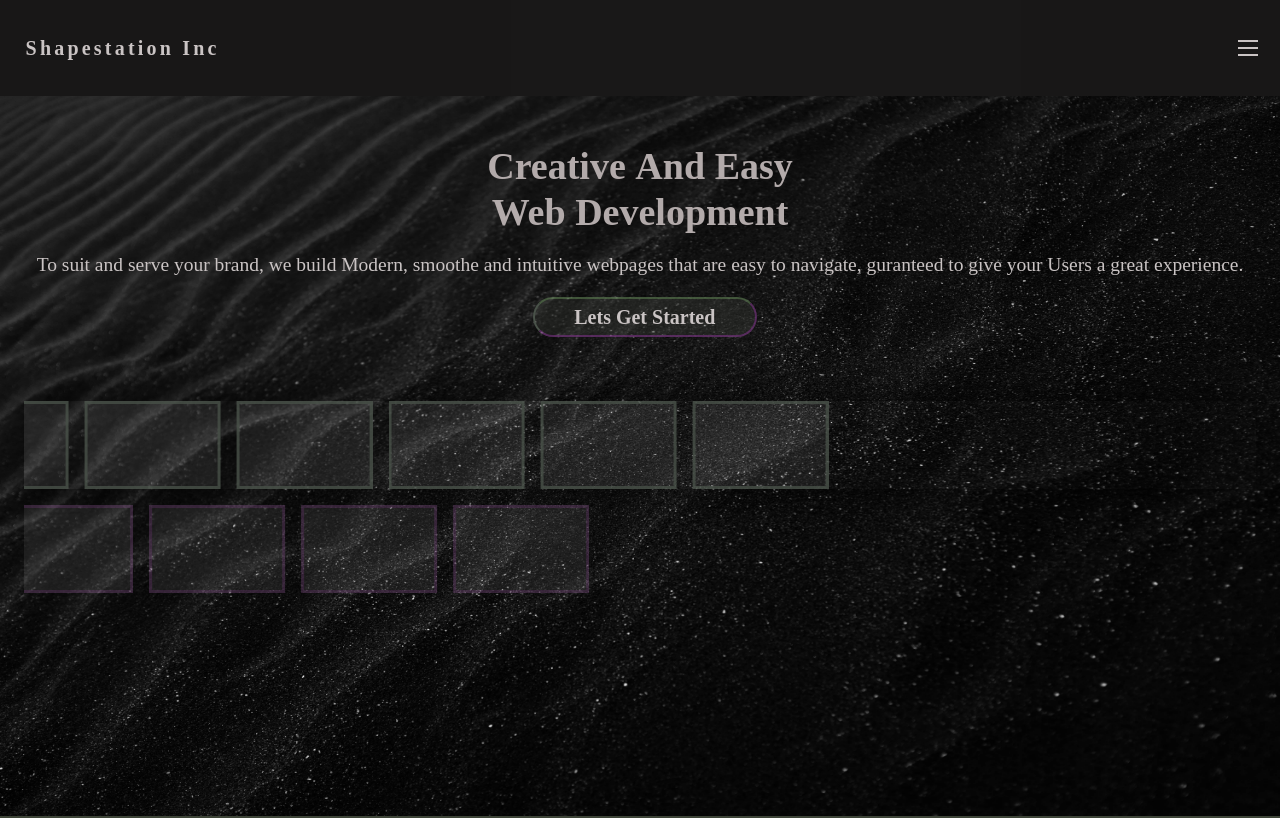
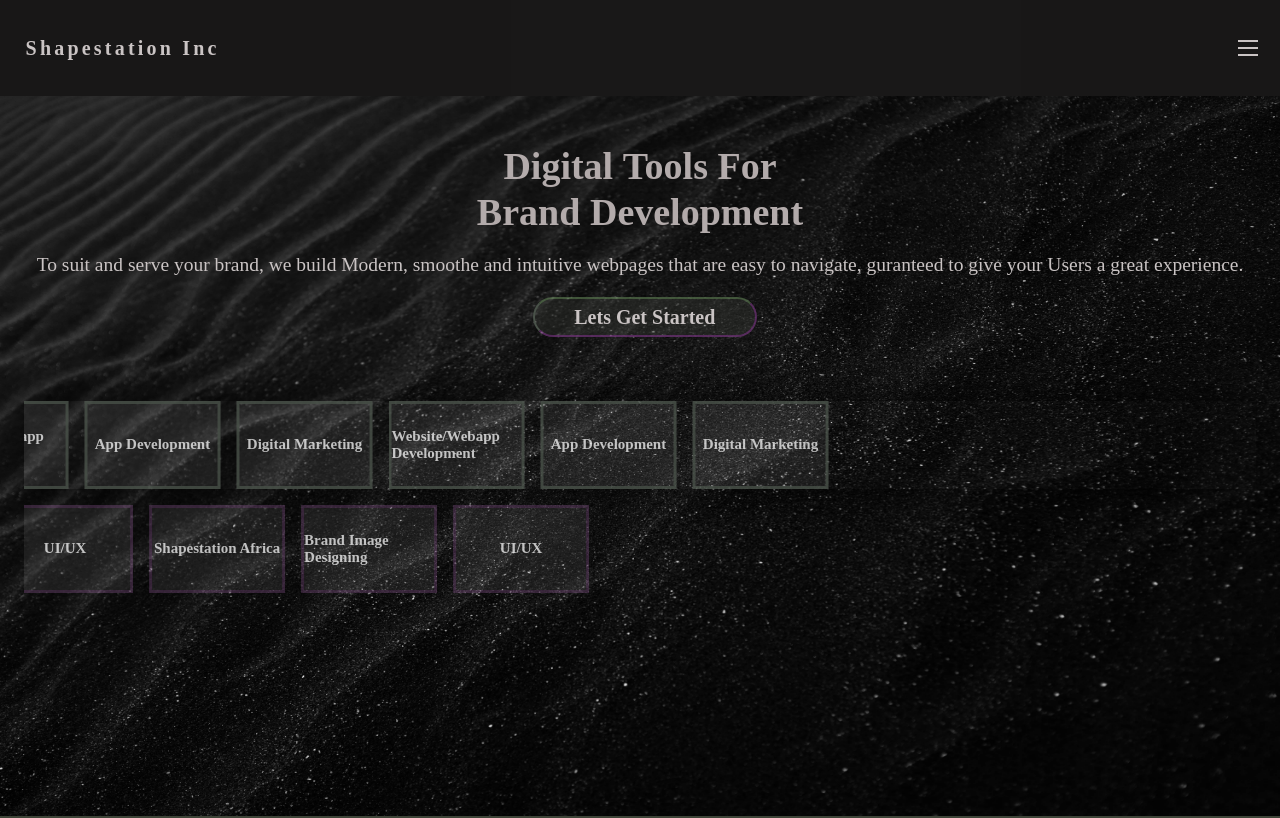
Before and after one commit to firemasterleo/shapestation, a Vue app: page / in a window 1280 px wide. Shown: the top 818 px of the page. Built offline with nearby package versions, Linux system fonts and the light colour scheme; a web font is replaced by a local one.

Commit message:
Update HomePage.vue

```diff
--- a/src/components/HomePage.vue
+++ b/src/components/HomePage.vue
@@ -12,12 +12,12 @@
         <div class="heroheading">
 
             <div class="line1">
-                <h1 ref="first">Creative </h1>
-                <h1 ref="second">And</h1>
-                <h1 ref="third">Easy</h1>
+                <h1 ref="first">Digital </h1>
+                <h1 ref="second">Tools</h1>
+                <h1 ref="third">For</h1>
             </div>
             <div class="line2">
-                <h1 ref="fourth">Web</h1>
+                <h1 ref="fourth">Brand</h1>
                 <h1 ref="fifth">Development</h1>
             </div>
             <p>To suit and serve your brand, we build Modern, smoothe and intuitive webpages that are easy to navigate, guranteed to give your Users a great experience.</p>
@@ -28,27 +28,27 @@
 
             <div class="slider1">
                 <div class="innerslider">
-                    <div class="first"></div>
-                    <div class="second"></div>
-                    <div class="third"></div>
+                    <div class="first"><h5>Website/Webapp Development</h5> </div>
+                    <div class="second"><h5>App Development</h5> </div>
+                    <div class="third"><h5>Digital Marketing</h5></div>
                 </div>
                 <div class="innerslider">
-                    <div class="first"></div>
-                    <div class="second"></div>
-                    <div class="third"></div>
+                    <div class="first"><h5>Website/Webapp Development</h5></div>
+                    <div class="second"><h5>App Development</h5></div>
+                    <div class="third"><h5>Digital Marketing</h5></div>
                 </div>
             </div>
 
             <div class="slider2">
                 <div class="innerslider">
-                    <div class="first"></div>
-                    <div class="second"></div>
-                    <div class="third"></div>
+                    <div class="first"><h5>Shapestation Africa</h5></div>
+                    <div class="second"><h5>Brand image Designing</h5></div>
+                    <div class="third"><h5>UI/UX</h5></div>
                 </div>
                 <div class="innerslider">
-                    <div class="first"></div>
-                    <div class="second"></div>
-                    <div class="third"></div>
+                    <div class="first"><h5>Shapestation Africa</h5></div>
+                    <div class="second"><h5>Brand Image Designing</h5></div>
+                    <div class="third"><h5>UI/UX</h5></div>
                 </div>
             </div>
 
@@ -279,11 +279,20 @@
 
 
                     div {
-                        background-color: rgba(255, 255, 255, 0.078); /* Adjust the alpha value as needed */
+                        display: flex;
+                    justify-content: center;
+                    align-items: center;
+                    background-color: rgba(255, 255, 255, 0.078); /* Adjust the alpha value as needed */
 
-                        width: 8.5rem;
-                        height: 5.5rem;
-                        border: solid rgba(73, 82, 73, 0.765);
+                    width: 8.5rem;
+                    height: 5.5rem;
+                    border: solid rgba(73, 82, 73, 0.765);
+
+                    h5 {
+                            font-size: 15px;
+                            color: rgba(255, 255, 255, 0.724);
+
+                        }
 
                     }
                 }
@@ -307,17 +316,28 @@
                     // border: solid;
 
                     display: flex;
+
                     gap: 1rem;
                     // overflow: hidden;
                     animation: scrollAnimation2 25s linear infinite; /* Adjust duration and timing function as needed */
 
 
                     div {
+                        display: flex;
+                    justify-content: center;
+                    align-items: center;
                         background-color: rgba(255, 255, 255, 0.078); /* Adjust the alpha value as needed */
 
                         width: 8.5rem;
                         height: 5.5rem;
                         border: solid rgba(225, 83, 244, 0.123);
+
+
+                    h5 {
+                            font-size: 15px;
+                            color: rgba(255, 255, 255, 0.724);
+
+                        }
 
                     }
                 }
```
